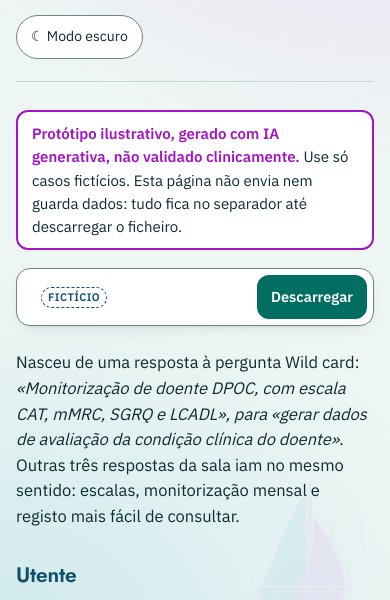
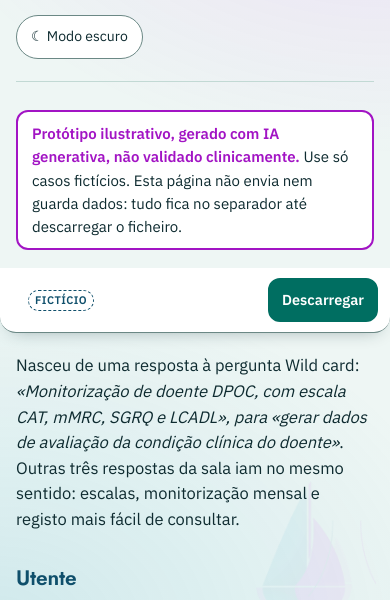
Before and after one commit to hasp7/votar, a plain HTML site: page spp26/resultados/dpoc/index.html in a window 390 px wide. Shown: the part 213-813 px from the top of the page. Drawn offline with Linux system fonts and the light colour scheme.

Commit message:
fix(spp26): barra de cima no iPhone — o filete enche a zona segura do topo
Com viewport-fit=cover, o conteúdo passava por baixo da hora e da bateria no scroll e o filete de 6 px
parecia só uma linha. O filete passa a ter env(safe-area-inset-top) + 8 px (sala e resultados), o
conteúdo da página começa abaixo da zona segura e, no protótipo, a barra do utente ocupa a largura toda
no telemóvel, colada ao filete. Testes 107/107.

Co-Authored-By: Claude Opus 5.5 <noreply@anthropic.com>

```diff
--- a/spp26/resultados/comum/spp.css
+++ b/spp26/resultados/comum/spp.css
@@ -43,10 +43,12 @@ body{font:17px/1.55 "IBM Plex Sans","Segoe UI",Roboto,Arial,sans-serif;color:var
   background:radial-gradient(760px 560px at 100% 0%,var(--wash1),transparent 66%),
              radial-gradient(760px 560px at 0% 100%,var(--wash2),transparent 64%),var(--bg);
   background-attachment:fixed;min-height:100vh}
-body::before{content:"";position:fixed;left:0;right:0;top:0;height:6px;background:var(--brand-grad);z-index:5}
+/* filete da marca: enche também a zona segura do topo (iPhone), para o conteúdo não passar por baixo da hora no scroll */
+:root{--topo:calc(env(safe-area-inset-top,0px) + 8px)}
+body::before{content:"";position:fixed;left:0;right:0;top:0;height:var(--topo);background:var(--brand-grad);z-index:5}
 body::after{content:"";position:fixed;right:14px;bottom:14px;width:190px;height:220px;
   background:url(../../../temas/spp26/velas.png) no-repeat right bottom/contain;opacity:.08;pointer-events:none;z-index:0}
-.pagina{position:relative;z-index:1;max-width:980px;margin:0 auto;padding:28px 16px 40px}
+.pagina{position:relative;z-index:1;max-width:980px;margin:0 auto;padding:calc(28px + env(safe-area-inset-top,0px)) max(16px,env(safe-area-inset-right)) 40px max(16px,env(safe-area-inset-left))}
 a{color:var(--signal);text-underline-offset:2px}
 a:hover{text-decoration-thickness:2px}
 :focus-visible{outline:3px solid var(--mag);outline-offset:2px;border-radius:4px}
--- a/spp26/resultados/dpoc/dpoc.css
+++ b/spp26/resultados/dpoc/dpoc.css
@@ -6,7 +6,7 @@
 .intro{max-width:72ch}
 
 /* barra de contexto: o utente ativo está sempre à vista */
-.barra{position:sticky;top:6px;z-index:4;display:flex;flex-wrap:wrap;align-items:center;gap:6px 12px;margin:0 0 24px;padding:8px 10px 8px 16px;
+.barra{position:sticky;top:calc(var(--topo) + 4px);z-index:4;display:flex;flex-wrap:wrap;align-items:center;gap:6px 12px;margin:0 0 24px;padding:8px 10px 8px 16px;
   border-radius:14px;background:var(--surface);border:1px solid var(--ctl);box-shadow:var(--sombra)}
 .barra-rot{font-size:13px;letter-spacing:.04em;text-transform:uppercase;color:var(--muted);font-weight:600}
 .barra-codigo{white-space:nowrap;font-family:"SPP Jost","IBM Plex Sans",sans-serif;font-weight:700;font-size:19px;letter-spacing:.05em;color:var(--head);font-variant-numeric:tabular-nums}
@@ -15,7 +15,7 @@
 .barra-estado.pendente::before{content:"● ";}
 
 .passo>h2,.aval-cab h2{display:flex;align-items:baseline;gap:10px}
-.passo,.escala,.item{scroll-margin-top:96px}
+.passo,.escala,.item{scroll-margin-top:calc(var(--topo) + 96px)}
 .intro p{font-size:16.5px}
 
 /* utente */
@@ -187,14 +187,16 @@ dialog .bts{justify-content:flex-end;margin-top:16px}
 .so-impressao{display:none}
 
 @media (max-width:600px){
-  .barra{top:4px;padding:6px 6px 6px 12px;flex-wrap:nowrap}
+  /* telemóvel: a barra do utente ocupa a largura toda, colada ao filete, sem fresta por onde se veja o conteúdo */
+  .barra{top:var(--topo);flex-wrap:nowrap;margin:0 -16px 20px;padding:10px 12px 10px 16px;border-radius:0 0 16px 16px;border-width:0 0 1px;
+    box-shadow:0 8px 18px -12px rgba(14,43,48,.45)}
   .barra-rot{display:none}
   .barra-codigo{font-size:16px;letter-spacing:.02em}
   .barra .etiqueta{font-size:11px;padding:1px 6px}
   .barra-estado{display:none}
   .barra-estado.pendente{display:block;position:absolute;left:12px;bottom:-22px;font-size:13px;background:var(--surface);padding:0 8px;border-radius:8px}
   .barra #barra-descarregar{margin-left:auto;padding:6px 12px}
-  .passo,.escala,.item{scroll-margin-top:80px}
+  .passo,.escala,.item{scroll-margin-top:calc(var(--topo) + 72px)}
   .escala-cab{flex-wrap:wrap;padding:4px 12px 10px 4px}
   .res-col{width:100%;align-items:stretch;padding-left:36px}
   .resultado{text-align:left}
--- a/temas/spp26/tema.css
+++ b/temas/spp26/tema.css
@@ -27,7 +27,8 @@ body{font-family:"IBM Plex Sans","Segoe UI",Roboto,Arial,sans-serif;
              radial-gradient(700px 520px at 0% 100%,var(--wash2),transparent 64%),var(--bg);
   background-attachment:fixed}
 /* filete da marca no topo, como nos diapositivos */
-body::before{content:"";position:fixed;left:0;right:0;top:0;height:6px;background:var(--brand-grad);z-index:3}
+/* o filete enche a zona segura do topo (iPhone: hora e bateria), para o conteúdo não passar por baixo dela no scroll */
+body::before{content:"";position:fixed;left:0;right:0;top:0;height:calc(env(safe-area-inset-top,0px) + 8px);background:var(--brand-grad);z-index:3}
 /* velas do congresso como marca de água, por trás do conteúdo */
 body::after{content:"";position:fixed;right:10px;bottom:64px;width:170px;height:196px;
   background:url(velas.png) no-repeat right bottom/contain;opacity:.10;pointer-events:none;z-index:0}
```
